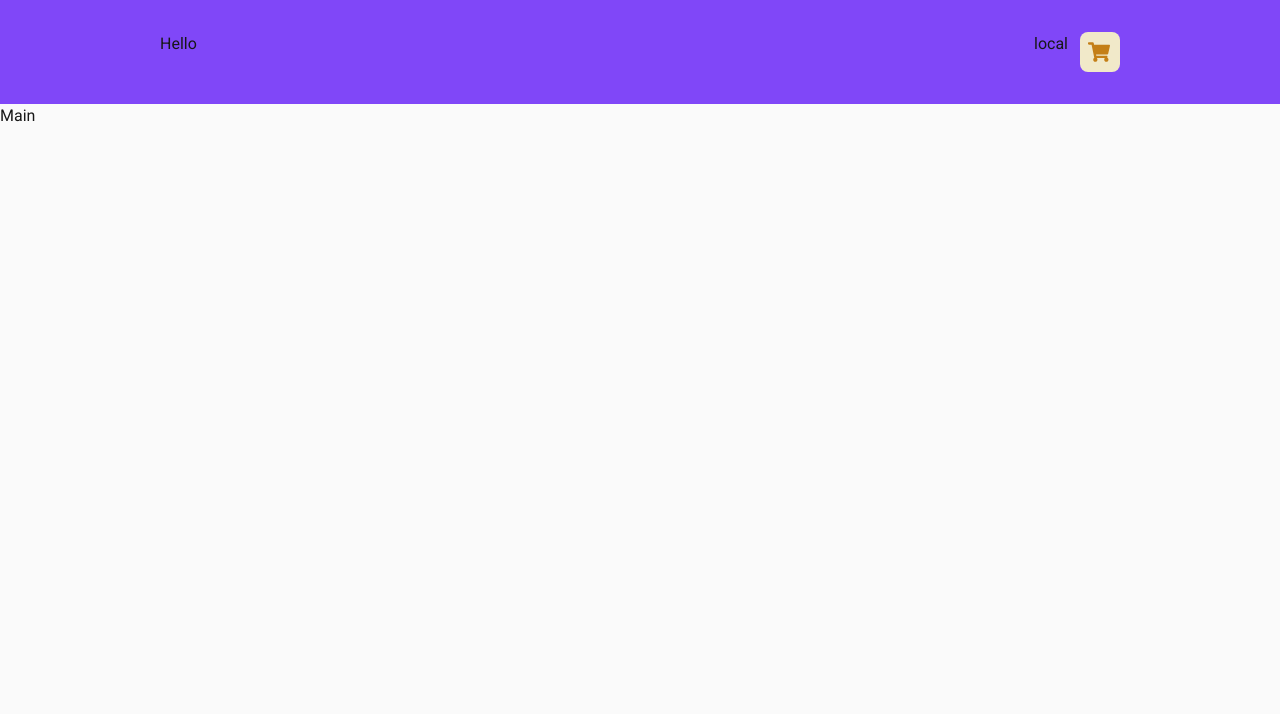
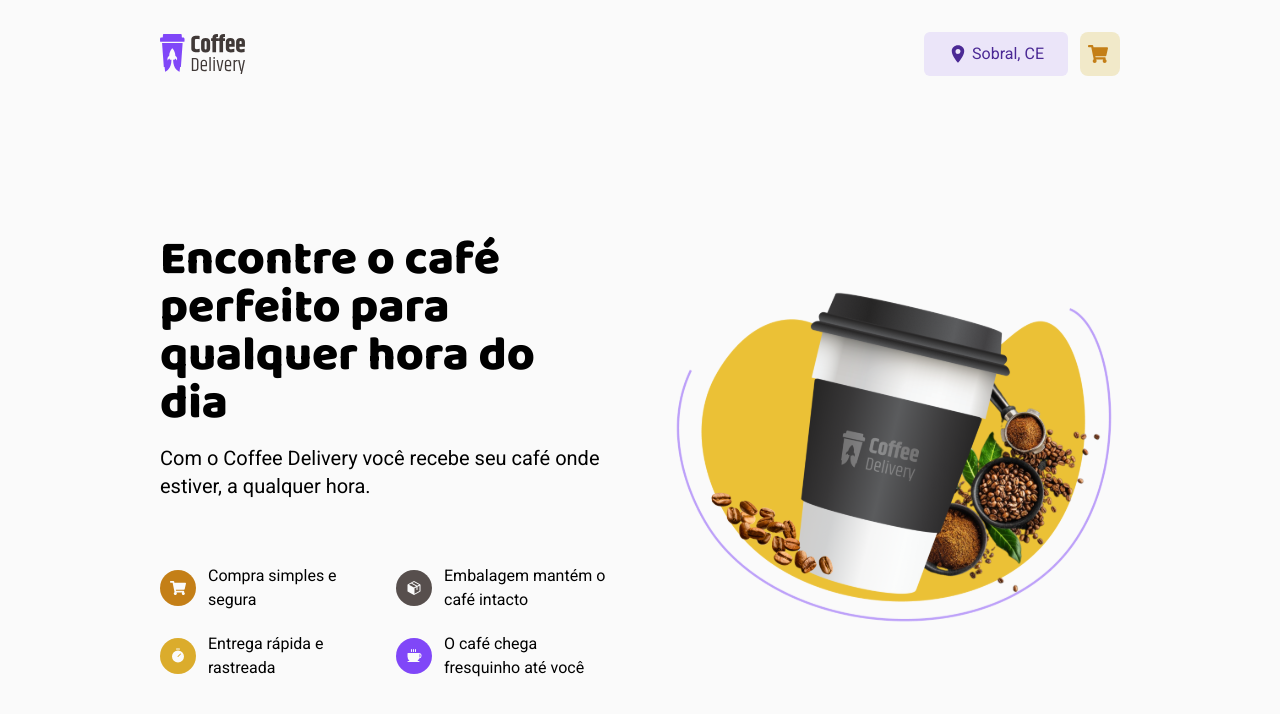
Before and after one commit to Hzimr/Desafio02CoffeeDelivery, a Next.js app: page / in a window 1280 px wide. Shown: the top 714 px of the page. Built offline with nearby package versions, Linux system fonts and the light colour scheme.

Commit message:
feat: create hero main content

```diff
--- a/app/page.tsx
+++ b/app/page.tsx
@@ -1,20 +1,90 @@
 import { FaShoppingCart } from "react-icons/fa";
+import { IoLocationSharp } from "react-icons/io5";
+import Logo from "./assets/logo.svg";
+import Image from "next/image";
+import CoffeeImg from "./assets/coffeeImg.svg";
+import { Baloo_2, Roboto } from "next/font/google";
+import { PiCoffeeFill, PiPackageFill, PiTimerFill } from "react-icons/pi";
 
+const baloo2 = Baloo_2({
+  subsets: ["latin-ext"],
+});
+
+const roboto = Roboto({
+  subsets: ["latin-ext"],
+  weight: ["400"],
+});
 export default function Home() {
   return (
     <>
-      <header className="flex justify-center">
-        <nav className="bg-purple flex w-full max-w-[1440px] justify-between px-40 py-8">
-          <div>Hello</div>
+      <header className="flex justify-center px-40">
+        <nav className="flex w-full max-w-[1440px] justify-between py-8">
+          <Image src={Logo} alt="Logo" />
           <section className="flex flex-row gap-3">
-            <p>local</p>
-            <button className="text-yellowDark bg-yellowLight h-10 w-10 rounded-lg p-2">
-              <FaShoppingCart size={22} />
+            <div className="flex w-36 items-center justify-center gap-1 rounded-md bg-purpleLight px-2 py-[10px] text-purpleDark">
+              <IoLocationSharp className="size-5" />
+              Sobral, CE
+            </div>
+            <button className="w-10 rounded-lg bg-yellowLight p-2 text-yellowDark">
+              <FaShoppingCart className="size-5" />
             </button>
           </section>
         </nav>
       </header>
-      <p>Main</p>
+      <main className="flex justify-center px-40 py-24 text-black">
+        <div className="grid w-full max-w-[1440px] grid-cols-[1fr,1fr] gap-14 py-8">
+          <div className="flex flex-col gap-4">
+            <h1
+              className={`${baloo2.className} font-sans text-5xl font-extrabold`}
+            >
+              Encontre o café perfeito para qualquer hora do dia
+            </h1>
+            <p
+              className={`${roboto.className} font-sans text-xl font-extrabold`}
+            >
+              Com o Coffee Delivery você recebe seu café onde estiver, a
+              qualquer hora.
+            </p>
+            <div className="mt-12 grid grid-cols-2 grid-rows-2 gap-5">
+              <section
+                className={`${roboto.className} flex items-center gap-3 font-sans text-base font-extrabold`}
+              >
+                <div className="flex items-center justify-center rounded-full bg-yellowDark p-[10px] text-backgroundColor">
+                  <FaShoppingCart className="size-4" />
+                </div>
+                Compra simples e segura
+              </section>
+              <section
+                className={`${roboto.className} flex items-center gap-3 font-sans text-base font-extrabold`}
+              >
+                <div className="flex items-center justify-center rounded-full bg-baseText p-[10px] text-backgroundColor">
+                  <PiPackageFill className="size-4" />
+                </div>
+                Embalagem mantém o café intacto
+              </section>
+              <section
+                className={`${roboto.className} flex items-center gap-3 font-sans text-base font-extrabold`}
+              >
+                <div className="flex items-center justify-center rounded-full bg-yellow p-[10px] text-backgroundColor">
+                  <PiTimerFill className="size-4" />
+                </div>
+                Entrega rápida e rastreada
+              </section>
+              <section
+                className={`${roboto.className} flex items-center gap-3 font-sans text-base font-extrabold`}
+              >
+                <div className="flex items-center justify-center rounded-full bg-purple p-[10px] text-backgroundColor">
+                  <PiCoffeeFill className="size-4" />
+                </div>
+                O café chega fresquinho até você
+              </section>
+            </div>
+          </div>
+          <div className="flex justify-end">
+            <Image src={CoffeeImg} alt="Logo" />
+          </div>
+        </div>
+      </main>
     </>
   );
 }
```
